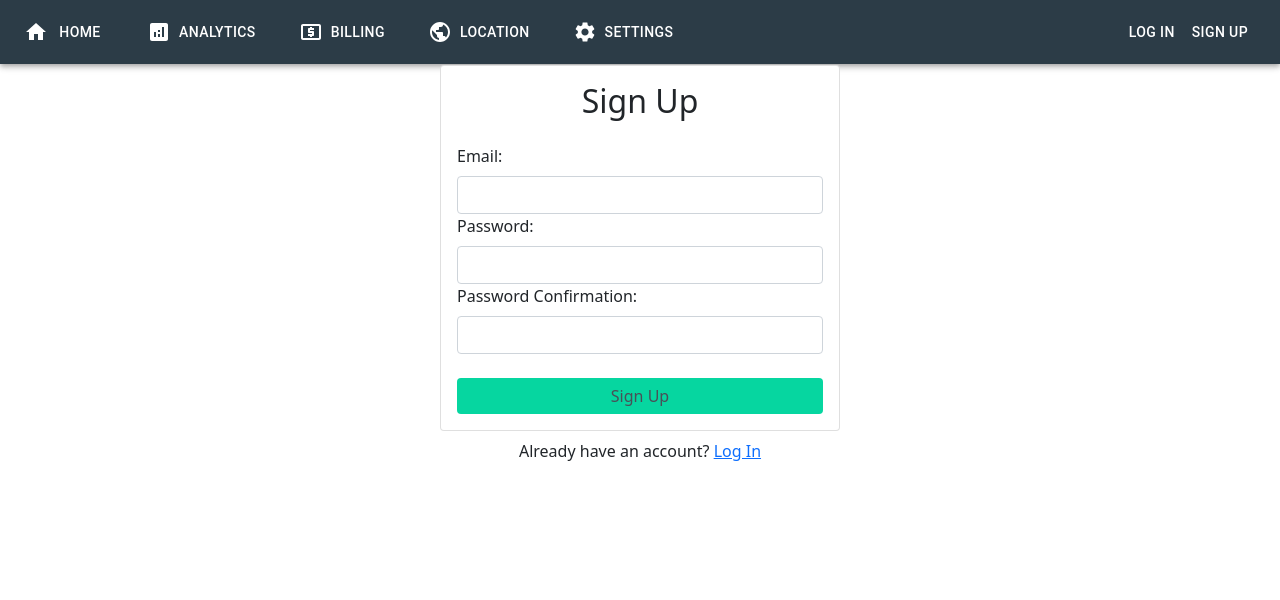
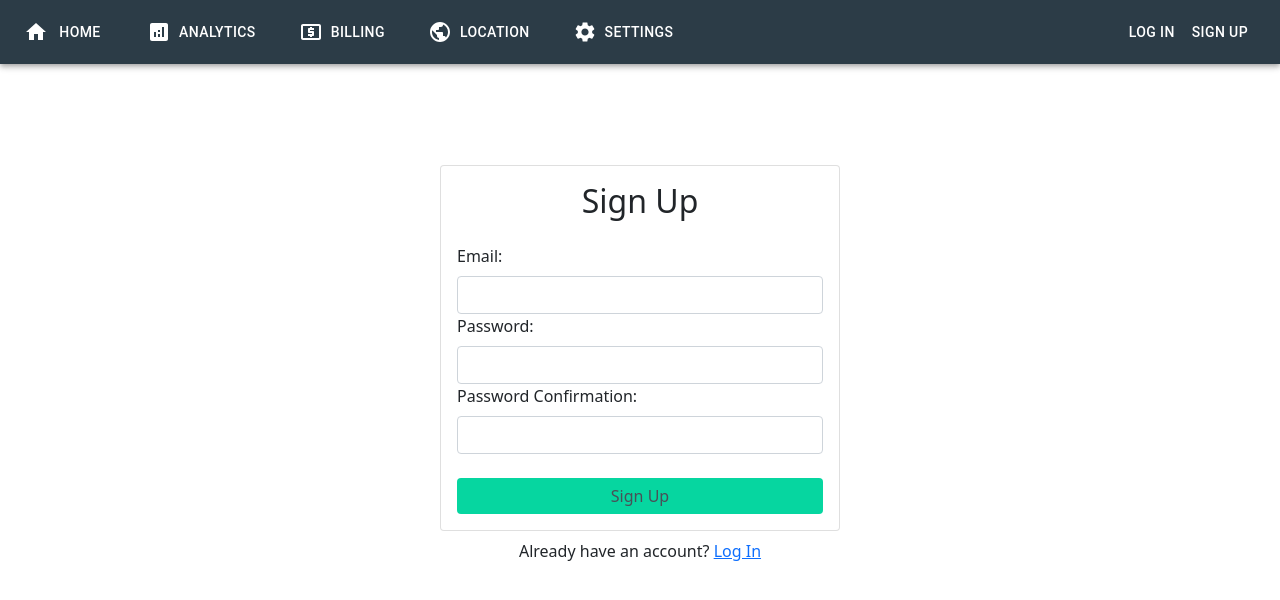
Before and after one commit to Perry-E/Project-4-Dental-Tracker, a React (Create React App) app in the folder dentaltracker/: page /signup in a window 1280 px wide. Shown: the top 600 px of the page. Built offline with nearby package versions, Linux system fonts and the light colour scheme; no server answers.

Commit message:
Forgot Password component removed console logs and commented code, adjusted margins for log in and sign up

```diff
--- a/dentaltracker/src/Components/ForgotPassword/Index.jsx
+++ b/dentaltracker/src/Components/ForgotPassword/Index.jsx
@@ -1,20 +1,16 @@
 import { useRef, useState } from "react";
 import { Card, Form, Button, Alert } from "react-bootstrap";
-import { Link, useNavigate } from "react-router-dom";
-import { login, resetPassword, useAuth } from "../../firebase";
+import { Link } from "react-router-dom";
+import { resetPassword, useAuth } from "../../firebase";
 
 export default function ForgotPassword() {
   const emailRef = useRef();
-  const passwordRef = useRef();
 
   const [loading, setLoading] = useState(false);
   const [message, setMessage] = useState("");
   const [error, setError] = useState("");
 
   const currentUser = useAuth();
-  console.log("LOGIN 1 CURRENT USER", currentUser);
-
-  let navigate = useNavigate();
 
   async function handleReset(e) {
     e.preventDefault();
@@ -25,7 +21,6 @@ export default function ForgotPassword() {
       setLoading(true);
       await resetPassword(emailRef.current.value);
       setMessage("Check your email inbox for further instructions!");
-      //   navigate("/login");
     } catch {
       setError("Failed To Reset Password");
     }
@@ -36,9 +31,7 @@ export default function ForgotPassword() {
     <div className="w-100" style={{ maxWidth: "400px" }}>
       <Card>
         <Card.Body>
-          {/* center text, margin bottom */}
           <h2 className="text-center mb-4">Password Reset</h2>
-          {/* <div>Currently logged in as: {currentUser?.email}</div> */}
           {error && <Alert variant="danger">{error}</Alert>}
           {message && <Alert variant="success">{message}</Alert>}
 
@@ -47,11 +40,6 @@ export default function ForgotPassword() {
               <Form.Label>Email:</Form.Label>
               <Form.Control type="email" ref={emailRef} required />
             </Form.Group>
-            {/* <Form.Group id="password">
-              <Form.Label>Password</Form.Label>
-              <Form.Control type="password" ref={passwordRef} required />
-            </Form.Group> */}
-            {/* <Link to="/dashboard"> */}
             <Button
               disabled={loading || currentUser}
               onClick={handleReset}
@@ -65,7 +53,6 @@ export default function ForgotPassword() {
             >
               Reset
             </Button>
-            {/* </Link> */}
           </Form>
           <div className="w-100 text-center mt-2">
             <Link to="/login">Log In</Link>
--- a/dentaltracker/src/Components/LogIn/Index.jsx
+++ b/dentaltracker/src/Components/LogIn/Index.jsx
@@ -28,7 +28,7 @@ export default function LogIn() {
   }
 
   return (
-    <div className="w-100" style={{ maxWidth: "400px", marginTop: "-400px", }} >
+    <div className="w-100" style={{ maxWidth: "400px", marginTop: "-200px", }} >
       <Card>
         <Card.Body>
           {/* center text, margin bottom */}
--- a/dentaltracker/src/Components/SignUp/Index.jsx
+++ b/dentaltracker/src/Components/SignUp/Index.jsx
@@ -53,7 +53,7 @@ export default function SignUp() {
   // }
 
   return (
-    <div className="w-100" style={{ maxWidth: "400px", marginTop: "-400px" }}>
+    <div className="w-100" style={{ maxWidth: "400px", marginTop: "-200px" }}>
       <Card>
         <Card.Body>
           {/* center text, margin bottom */}
```
